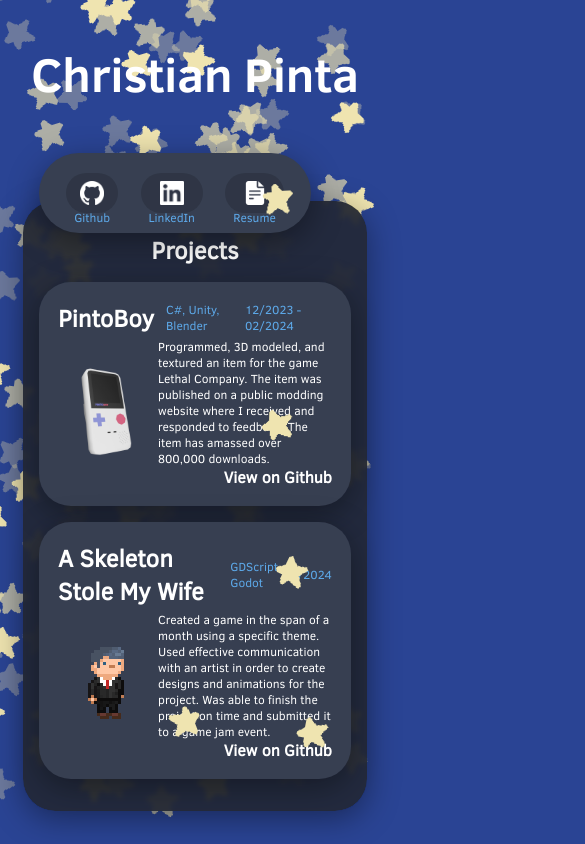
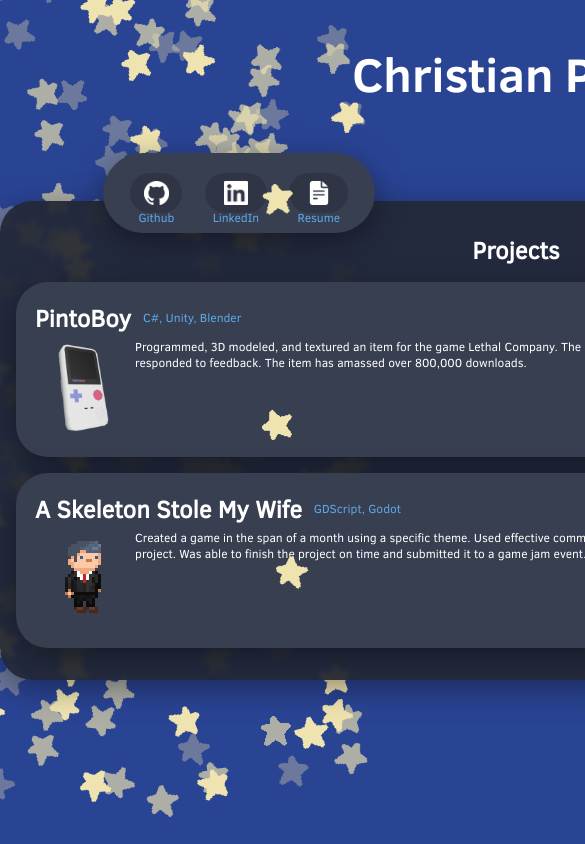
Before and after one commit to cpinta/cpinta.github.io, a React (Create React App) app: page /experience in a window 390 px wide. Shown: the top 844 px of the page, 585 px wide, since content can reach past the window. Built offline with nearby package versions, Linux system fonts and the light colour scheme.

Commit message:
made center width not get too wide

```diff
--- a/src/App.css
+++ b/src/App.css
@@ -96,6 +96,7 @@ p{
   --main-text: #5da9e9;
 
   --width-percent: 80%;
+  --width-pixels: 1000px;
 }
 
 @media screen and (max-width: 1200px){
@@ -104,6 +105,7 @@ p{
   }
   .ProjectBody{
     padding-top: 2rem !important;
+    width: var(--width-percent);
   }
 
   p {
@@ -219,7 +221,7 @@ button{
   align-content: start;
   text-align: center;
   background-color: hsl(from var(--main-dark) h s l / 0.95);
-  width: var(--width-percent);
+  width: var(--width-pixels);
   border-radius: 2rem;
   position: inherit;
   box-shadow: 0px 8px 32px rgba(0, 0, 0, 0.38);
```
